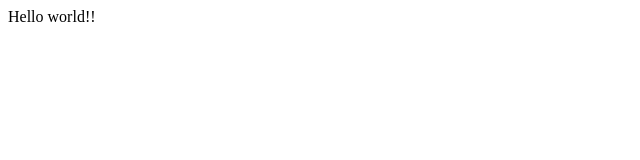
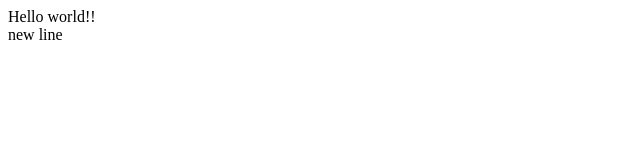
Before and after one commit to jccastroCTC/Proyecto1, a plain HTML site: page index.html in a window 1280 px wide. Shown: the full height of the page, 0-640 px from the left. Drawn offline with Linux system fonts and the light colour scheme.

Commit message:
new line added

```diff
--- a/index.html
+++ b/index.html
@@ -9,7 +9,8 @@
 </head>
 
 <body>
-  Hello world!!
+  Hello world!!<br>
+  new line
   <script src="script.js"></script>
 
   <!--
```
